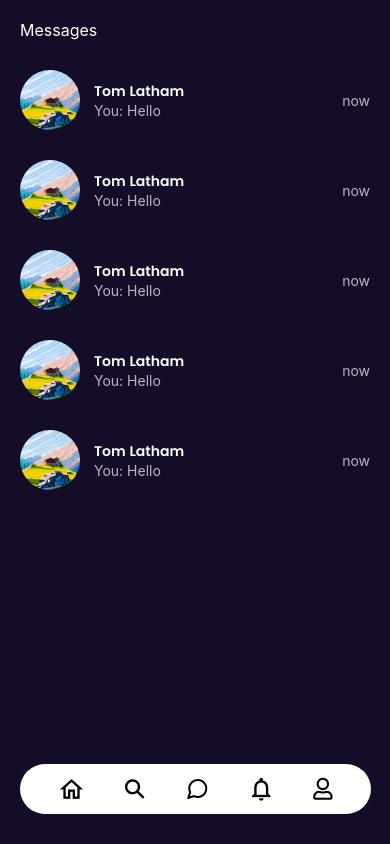
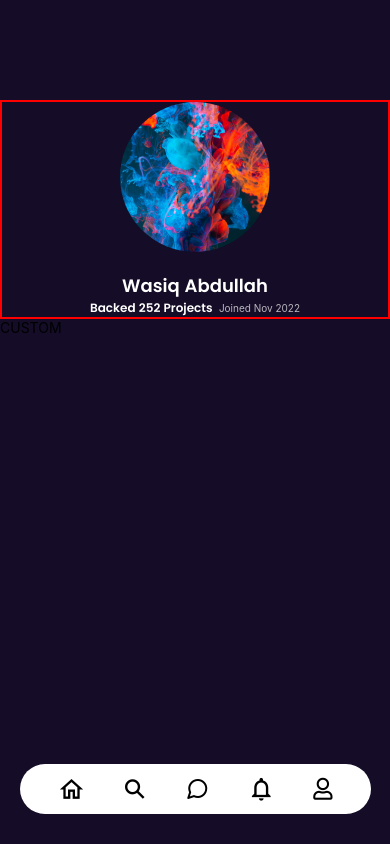
Before and after one commit to chwasiq0569/FundFU_CrowdFundingMobileApp, a React Native app: screen /SplashScreen in a window 390 px wide. Built offline with nearby package versions, Linux system fonts and the light colour scheme.

Commit message:
Implemented Profile Section

```diff
--- a/App.js
+++ b/App.js
@@ -11,6 +11,7 @@ import { Feather } from '@expo/vector-icons';
 import { MaterialIcons } from '@expo/vector-icons';
 import { FontAwesome5 } from '@expo/vector-icons';
 import Messages from './screens/Messages';
+import Profile from './screens/Profile';
 
 export default function App() {
 
@@ -21,7 +22,7 @@ export default function App() {
       <Stack.Navigator screenOptions={{
         headerShown: false
       }}>
-        <Stack.Screen name="SplashScreen" independent={true} component={Messages} />
+        <Stack.Screen name="SplashScreen" independent={true} component={Profile} />
         <Stack.Screen name="SignIn" component={SignIn} />
       </Stack.Navigator>
       <View style={styles.bottomNavigationContainer}>
--- /dev/null
+++ b/components/CustomTabs.js
@@ -0,0 +1,20 @@
+import React from 'react';
+import { StyleSheet, Text, View } from 'react-native';
+
+const CustomTabs = () => {
+    return (<View>
+        <Text>CUSTOM</Text>
+    </View>);
+}
+
+const styles = StyleSheet.create({
+    container: {
+        width: "100%",
+        height: "100%",
+        // alignItems: "center",
+        // justifyContent: "center",
+        backgroundColor: "#150C27"
+    },
+});
+
+export default CustomTabs;
--- a/screens/Messages.js
+++ b/screens/Messages.js
@@ -70,8 +70,8 @@ const styles = StyleSheet.create({
         marginVertical: 15,
     },
     userProfile: {
-        width: 60,
-        height: 60,
+        width: 55,
+        height: 55,
         borderRadius: 50
     },
     textContainer: {
--- /dev/null
+++ b/screens/Profile.js
@@ -0,0 +1,79 @@
+import React from 'react';
+import { Image, StyleSheet, Text, TouchableOpacity, View } from 'react-native';
+// import ArialFont from "../assets/arial-cufonfonts/ARIAL.TTF";
+import { Font } from "expo";
+import { useFonts } from 'expo-font';
+import CustomTabs from '../components/CustomTabs';
+
+export default function Profile({ navigation }) {
+    const [loaded] = useFonts({
+        Arial: require('../assets/fonts/arial2.ttf'),
+        PoppinsMedium: require('../assets/fonts/Poppins-Medium.ttf'),
+        PoppinsBold: require('../assets/fonts/Poppins-Bold.ttf'),
+        PoppinsThin: require('../assets/fonts/Poppins-Thin.ttf'),
+        PoppinsSemiBold: require('../assets/fonts/Poppins-SemiBold.ttf'),
+        PoppinsRegular: require('../assets/fonts/Poppins-Regular.ttf'),
+    });
+
+    if (!loaded) {
+        return null;
+    }
+
+    return (
+        loaded &&
+        <View style={styles.container}>
+            <View style={styles.profileDetails}>
+                <Image source={require('../assets/dummyimage.png')} style={styles.profilePicture} resizeMode="cover" />
+                <Text style={styles.userFullName}>Wasiq Abdullah</Text>
+                <View style={styles.userDetails}>
+                    <Text style={styles.userPrimaryDetails}>Backed 252 Projects  </Text>
+                    <Text style={styles.userSecondaryDetails}>Joined Nov 2022</Text>
+                </View>
+            </View>
+            <CustomTabs />
+        </View>
+    );
+}
+
+const styles = StyleSheet.create({
+    container: {
+        width: "100%",
+        height: "100%",
+        // alignItems: "center",
+        // justifyContent: "center",
+        backgroundColor: "#150C27"
+    },
+    profileDetails: {
+        width: "100%",
+        alignItems: "center",
+        borderStyle: 'solid',
+        borderWidth: 2,
+        borderColor: 'red',
+        marginTop: 100,
+    },
+    profilePicture: {
+        width: 150,
+        height: 150,
+        borderRadius: 100,
+    },
+    userFullName: {
+        fontSize: 18,
+        color: "white",
+        fontFamily: 'PoppinsSemiBold',
+        marginTop: 20
+    },
+    userDetails: {
+        flexDirection: "row",
+        alignItems: 'center',
+    },
+    userPrimaryDetails: {
+        color: "white",
+        fontSize: 12,
+        fontFamily: 'PoppinsSemiBold',
+    },
+    userSecondaryDetails: {
+        fontSize: 10,
+        color: "white",
+        color: "rgba(255, 255, 255, 0.7)",
+    }
+});
```
